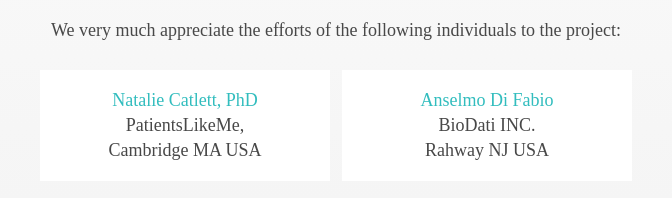
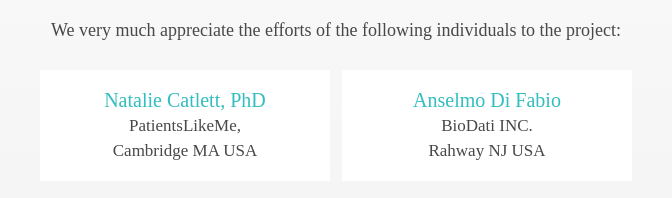
Before and after one commit to belbio/belbiogithubio, a plain HTML site: page credits.html in a window 1280 px wide. Shown: the part 526-724 px from the top of the page, 304-976 px from the left. Drawn offline with nearby package versions, Linux system fonts and the light colour scheme.

Commit message:
fixed font sizes

```diff
--- a/styles/main.css
+++ b/styles/main.css
@@ -593,13 +593,14 @@ body{
     width: 290px;
     margin: 6px;
     padding: 18px;
-    font-size: 18px;
+    font-size: 17px;
     list-style: none;
 
 }
 
 .credit-name{
     color: #32BDBE;
+    font-size: 20px;
 }
 
 .bel-img-container{
```
